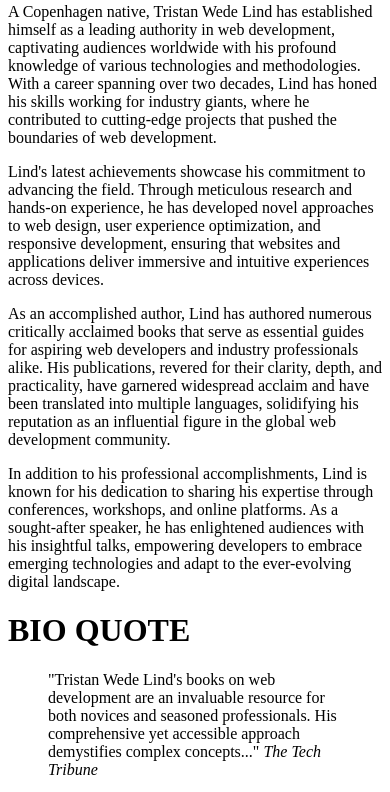
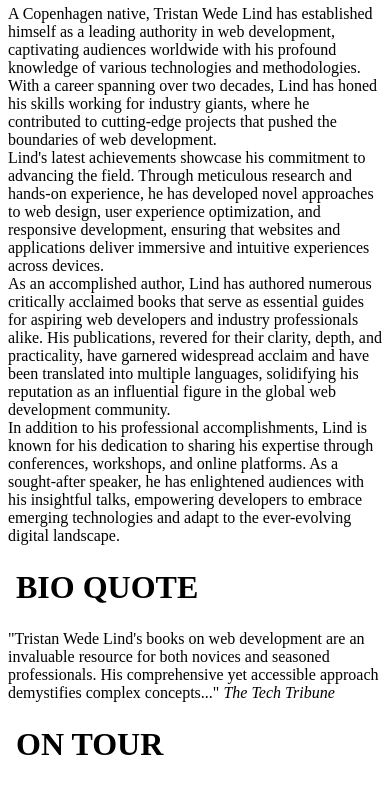
Before and after one commit to Toby-byte/Tristan-wede, a website: page index.html in a window 390 px wide. Shown: the part 229-1021 px from the top of the page. Drawn offline with Linux system fonts and the light colour scheme.

Commit message:
basic responsivness v1

```diff
--- a/style.css
+++ b/style.css
@@ -1,10 +1,17 @@
 /* Resetting margins and paddings when using vw */
+* {
+    margin: 0;
+    padding: 0;
+    box-sizing: border-box;
+}
 
+h1, section, nav, article, footer {
+    padding: 0.5em;
+}
 
 footer {
     background-color: #262858;
     color: white;
-    padding: 0.5em;
     position: relative;
     width: 100%;
 }
@@ -25,3 +32,17 @@ footer ul {
     list-style-type: none; /* removes bullets */
     padding: 0;
 }
+
+/* ##################### */
+/* Media queries */
+/* ##################### */
+
+@media only screen and (min-width: 320px) {
+    footer {
+        width: 100%;
+    }
+
+    h1, section, nav {
+        width: 100%;
+    }
+}
```
